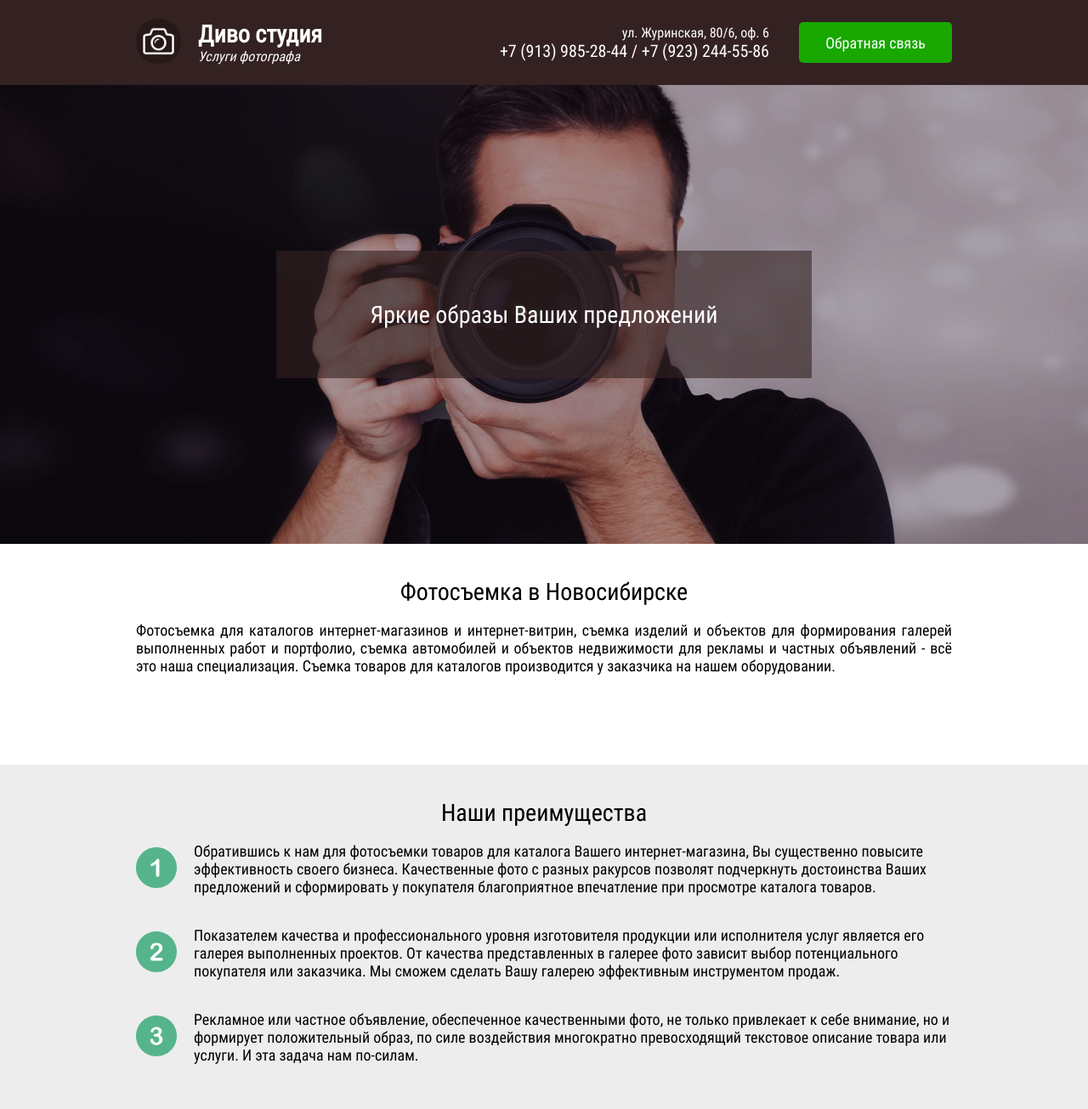
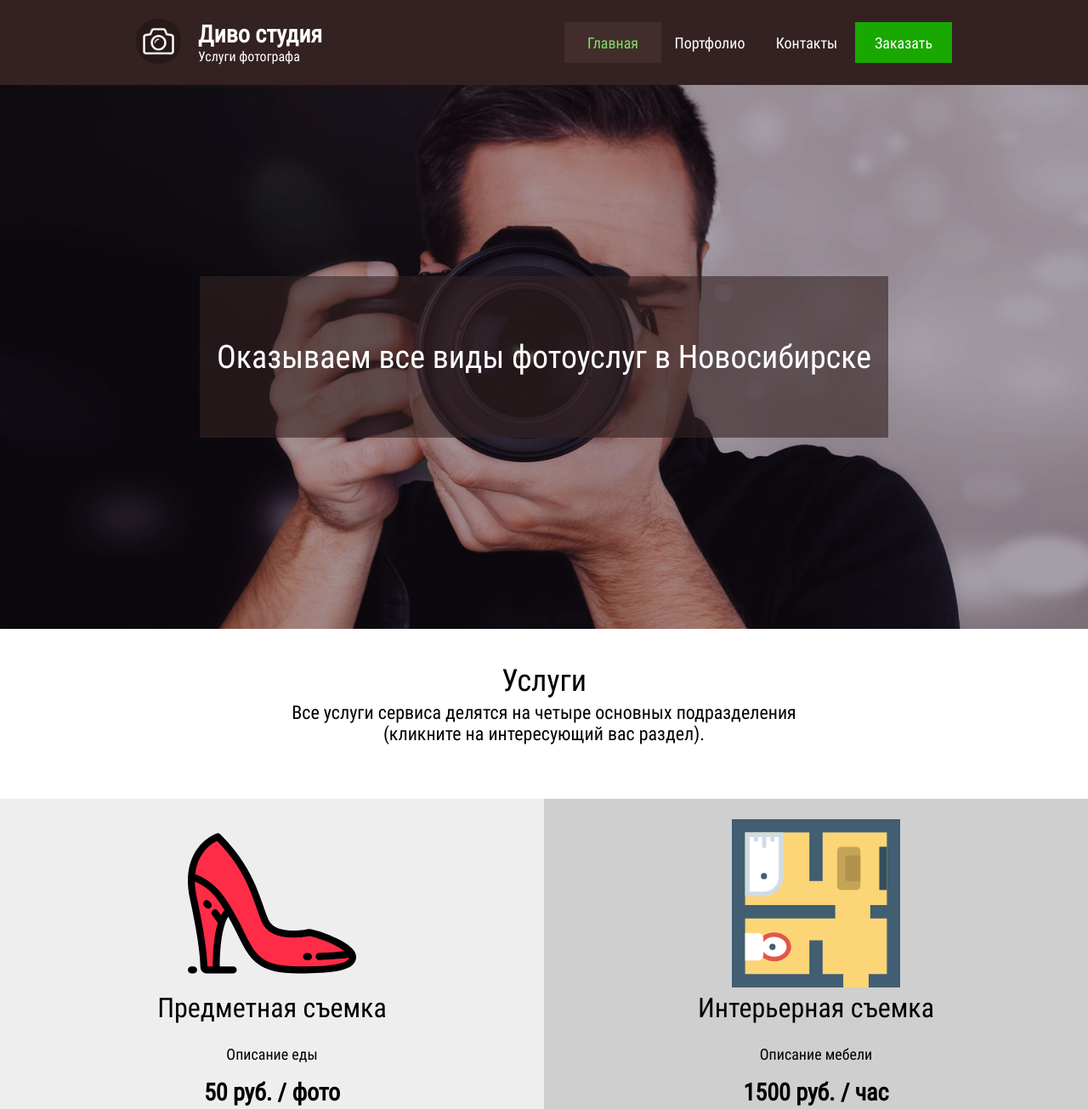
Before and after one commit to galynskyy/studiodivo-site, a website: page src/index.html in a window 1280 px wide. Shown: the top 1305 px of the page at 85% size. Drawn offline with nearby package versions, Linux system fonts and the light colour scheme; some packages are replaced by stand-ins of ours; files that its build step writes are made by us from their sources; a script that the page names is missing.

Commit message:
add navigation header

```diff
--- a/src/index.html
+++ b/src/index.html
@@ -20,25 +20,32 @@
 							<h1 class="header-company__caption">Услуги фотографа</h1>
 						</div>
 					</div>
-					<div class="header-info">
-						<div class="header-contacts">
-							<h1 class="header-contacts__address">ул. Журинская, 80/6, оф. 6</h1>
-							<h1 class="header-contacts__phone">+7 (913) 985-28-44 / +7 (923) 244-55-86</h1>
-						</div>
-						<div class="header-feedback">
-							<button class="header-feedback__button">Обратная связь</button>
-						</div>
-					</div>
+					<nav class="navigation">
+						<ul class="navigation-list">
+							<li class="navigation-list__item _active">
+								<a class="navigation-list__link _active">Главная</a>
+							</li>
+							<li class="navigation-list__item">
+								<a class="navigation-list__link">Портфолио</a>
+							</li>
+							<li class="navigation-list__item">
+								<a class="navigation-list__link">Контакты</a>
+							</li>
+							<li class="navigation-list__item _order">
+								<a class="navigation-list__link _order">Заказать</a>
+							</li>
+						</ul>
+					</nav>
 				</div>
 			</div>
 
 			<div class="slider">
 				<div class="slider-content">
-					<h1 class="slider-content__text">Яркие образы Ваших предложений</h1>
+					<h1 class="slider-content__text">Оказываем все виды фотоуслуг в Новосибирске</h1>
 				</div>
 			</div>
 
-			<div class="about">
+			<!-- <div class="about">
 				<div class="about-wrapper">
 					<h1 class="about__heading">Фотосъемка в Новосибирске</h1>
 					<p class="about__text">
@@ -49,63 +56,22 @@
 					</p>
 				</div>
 
-			</div>
+			</div> -->
 
-			<div class="advantages">
-				<div class="advantages-wrapper">
-					<h1 class="advantages__heading">Наши преимущества</h1>
-
-					<div class="advantages__list">
-						<div class="advantages__item">
-							<div class="advantages__image">
-								<img class="advantages__icon" src="assets/icons/one.svg"></img>
-							</div>
-							<div class="advantages__content">
-								<p class="advantages__text">
-									Обратившись к нам для фотосъемки товаров для каталога Вашего интернет-магазина,
-									Вы существенно повысите эффективность своего бизнеса.
-									Качественные фото с разных ракурсов позволят подчеркнуть достоинства Ваших предложений
-									и сформировать у покупателя благоприятное впечатление при просмотре каталога товаров.
+			<div class="services">
+				<div class="services-section">
+					<div class="services-wrapper">
+						<h1 class="services__heading">Услуги</h1>
+						<p class="services__caption">
+							Все услуги сервиса делятся на четыре основных подразделения<br />
+							(кликните на интересующий вас раздел).
 						</p>
 					</div>
 				</div>
-						<div class="advantages__item">
-							<div class="advantages__image">
-								<img class="advantages__icon" src="assets/icons/two.svg"></img>
-							</div>
-							<div class="advantages__content">
-								<p class="advantages__text">
-									Показателем качества и профессионального уровня изготовителя продукции
-									или исполнителя услуг является его галерея выполненных проектов.
-									От качества представленных в галерее фото зависит выбор потенциального покупателя или заказчика.
-									Мы сможем сделать Вашу галерею эффективным инструментом продаж.
-								</p>
-							</div>
-						</div>
-						<div class="advantages__item">
-							<div class="advantages__image">
-								<img class="advantages__icon" src="assets/icons/three.svg"></img>
-							</div>
-							<div class="advantages__content">
-								<p class="advantages__text">
-									Рекламное или частное объявление, обеспеченное качественными фото,
-									не только привлекает к себе внимание, но и формирует положительный образ,
-									по силе воздействия многократно превосходящий текстовое описание товара или услуги.
-									И эта задача нам по-силам.
-								</p>
-							</div>
-						</div>
-					</div>
-				</div>
-			</div>
-
-			<div class="services">
-				<div class="services-wrapper">
-					<h1 class="services__heading">Услуги</h1>
 
 				<div class="services__list">
 					<div class="services__item">
-							<img class="services__item__image" src="assets/images/services/subject.jpg"></img>
+						<img class="services__item__image" src="assets/icons/services/shoes.svg"></img>
 						<h1 class="services__item__heading">Предметная съемка</h1>
 
 						<p class="services__item__description">
@@ -115,7 +81,7 @@
 						<h1 class="services__item__price">50 руб. / фото</h1>
 					</div>
 					<div class="services__item">
-							<img class="services__item__image" src="assets/images/services/interior.jpg"></img>
+						<img class="services__item__image" src="assets/icons/services/interior.svg"></img>
 						<h1 class="services__item__heading">Интерьерная съемка</h1>
 
 						<p class="services__item__description">
@@ -124,8 +90,10 @@
 
 						<h1 class="services__item__price">1500 руб. / час</h1>
 					</div>
+				</div>
+				<div class="services__list">
 					<div class="services__item">
-							<img class="services__item__image" src="assets/images/services/realty.jpg"></img>
+						<img class="services__item__image" src="assets/icons/services/apartments.svg"></img>
 						<h1 class="services__item__heading">Съемка недвижимости</h1>
 
 						<p class="services__item__description">
@@ -135,7 +103,7 @@
 						<h1 class="services__item__price">1500 руб. / час</h1>
 					</div>
 					<div class="services__item">
-							<img class="services__item__image" src="assets/images/services/car.jpg"></img>
+						<img class="services__item__image" src="assets/icons/services/car.svg"></img>
 						<h1 class="services__item__heading">Съемка автомобилей</h1>
 						<p class="services__item__description">
 							Описание сумок
@@ -146,7 +114,71 @@
 				</div>
 
 				<h1 class="services__description">Сумма минимального заказа составляет 1500 руб.</h1>
+
+				<a class="services__button" href="#">Все услуги</a>
 			</div>
+
+			<div class="advantages">
+				<div class="advantages-section">
+					<div class="advantages-wrapper">
+						<h1 class="advantages__heading">Наши преимущества</h1>
+						<p class="advantages__caption">
+							Наш опыт и репутация — это самое главное, но есть еще<br />
+							несколько очень важных моментов:
+						</p>
+					</div>
+				</div>
+
+				<ul class="advantages__list">
+					<li class="advantages__item">
+						<div class="advantages__item-wrapper">
+							<div class="advantages__image">
+								<img class="advantages__icon" src="assets/icons/one.svg"></img>
+							</div>
+							<div class="advantages-content">
+								<h1 class="advantages-content__title"></h1>
+								<p class="advantages-content__text">
+									Обратившись к нам для фотосъемки товаров для каталога Вашего интернет-магазина,
+									Вы существенно повысите эффективность своего бизнеса.
+									Качественные фото с разных ракурсов позволят подчеркнуть достоинства Ваших предложений
+									и сформировать у покупателя благоприятное впечатление при просмотре каталога товаров.
+								</p>
+							</div>
+						</div>
+					</li>
+					<li class="advantages__item">
+						<div class="advantages__item-wrapper">
+							<div class="advantages__image">
+								<img class="advantages__icon" src="assets/icons/two.svg"></img>
+							</div>
+							<div class="advantages__content">
+								<h1 class="advantages-content__title"></h1>
+								<p class="advantages-content__text">
+									Показателем качества и профессионального уровня изготовителя продукции
+									или исполнителя услуг является его галерея выполненных проектов.
+									От качества представленных в галерее фото зависит выбор потенциального покупателя или заказчика.
+									Мы сможем сделать Вашу галерею эффективным инструментом продаж.
+								</p>
+							</div>
+						</div>
+					</li>
+					<li class="advantages__item">
+						<div class="advantages__item-wrapper">
+							<div class="advantages__image">
+								<img class="advantages__icon" src="assets/icons/three.svg"></img>
+							</div>
+							<div class="advantages__content">
+								<h1 class="advantages-content__title"></h1>
+								<p class="advantages-content__text">
+									Рекламное или частное объявление, обеспеченное качественными фото,
+									не только привлекает к себе внимание, но и формирует положительный образ,
+									по силе воздействия многократно превосходящий текстовое описание товара или услуги.
+									И эта задача нам по-силам.
+								</p>
+							</div>
+						</div>
+					</li>
+				</ul>
 			</div>
 
 			<div class="portfolio">
--- a/src/styles/default.css
+++ b/src/styles/default.css
@@ -37,58 +37,68 @@ html, body, h1 {
 	border-radius: 25px;
 }
 
-.header-info {
-	display: flex;
-	flex-direction: row;
-	align-items: center;
-	text-align: right;
-}
-
-.header-contacts {
-	margin: 0 35px 0 0;
-}
-
 .header-company__name {
 	font: bold 28px "RobotoCondensed-Regular", sans-serif;
 	color: #fff;
 }
 
 .header-company__caption {
-	font: italic 16px "RobotoCondensed-Regular", sans-serif;
-	color: #fff;
-}
-
-.header-contacts__phone {
-	font: 20px "RobotoCondensed-Regular", sans-serif;
-	color: #fff;
-}
-
-.header-contacts__address {
 	font: 16px "RobotoCondensed-Regular", sans-serif;
 	color: #fff;
 }
 
-.header-feedback__button {
-	background: #18a800;
-	outline: 0;
-	border: none;
-	border-radius: 5px;
-	min-height: 48px;
-	min-width: 180px;
-	font: 18px "RobotoCondensed-Regular", sans-serif;
-	color: #fff;
-	cursor: pointer;
+.navigation {
+	display: flex;
+	flex-direction: row;
 }
 
-.header-feedback__button:hover {
-	background: #fff;
-	border: 2px solid #18a800;
-	color: #18a800;
+.navigation-list {
+	list-style: none;
+	font-size: 0;
+}
+
+.navigation-list__item {
+	display: inline-flex;
+	align-items: center;
+	justify-content: center;
+	min-height: 48px;
+	min-width: 98px;
+	cursor: pointer;
+	padding: 0 8px;
+}
+
+.navigation-list__item:hover {
+	background: #432c2c;
+}
+
+.navigation-list__item._active {
+	background: #432c2c;
+}
+
+.navigation-list__link {
+	color: #fff;
+	font: 18px "RobotoCondensed-Regular", sans-serif;
+}
+
+.navigation-list__link._active {
+	color: #80df68;
+}
+
+.navigation-list__item._order {
+	background: #18a800;
+}
+
+.navigation-list__item._order:hover {
+	background: #432c2c;
+}
+
+.navigation-list__item._order:hover .navigation-list__link._order {
+	color: #80df68;
 }
 
 .slider {
 	display: flex;
-	min-height: 540px;
+	min-height: 640px;
 	background: url("../assets/images/header/main.jpg") center/cover no-repeat;
 }
 
@@ -96,31 +106,39 @@ html, body, h1 {
 	display: flex;
 	min-height: 150px;
 	min-width: 630px;
+	padding: 20px;
 	margin: auto;
 	background: rgba(52, 34, 34, 0.6);
 }
 
 .slider-content__text {
 	margin: auto;
-	font: 28px "RobotoCondensed-Regular", sans-serif;
+	font: 38px "RobotoCondensed-Regular", sans-serif;
 	color: #fff;
 }
 
 .services {
-	display: flex;
+/*	display: flex;
 	min-height: 240px;
-	background: #dedede;
+	background: #dedede;*/
 	text-align: center;
+	border-bottom: 1px solid #e6e6e6;
 }
 
 .services-wrapper {
-	max-width: 960px;
-	min-height: 180px;
+	max-width: 1280px;
+	min-height: 120px;
 	margin: 40px auto;
 }
 
 .services__heading {
-	font: 28px "RobotoCondensed-Regular", sans-serif;
+	font: 36px "RobotoCondensed-Regular", sans-serif;
+	color: #000;
+	margin: 0 0 4px;
+}
+
+.services__caption {
+	font: 22px "RobotoCondensed-Regular", sans-serif;
 	color: #000;
 	margin: 0 0 20px 0;
 }
@@ -128,12 +146,11 @@ html, body, h1 {
 .services__description {
 	font: 22px "RobotoCondensed-Regular", sans-serif;
 	color: #000;
-	margin: 40px 0 0 0;
+	margin: 40px 0 10px 0;
 }
 
 .services__list {
 	display: flex;
-	margin: 0 0 20px 0;
 }
 
 .services__list:last-child {
@@ -142,12 +159,25 @@ html, body, h1 {
 
 .services__item {
 	flex: 1;
-	min-height: 80px;
-	max-width: 306px;
-	background: #fff;
-	margin: 0 20px 0 0;
 	font-size: 0;
-	padding: 0;
+	padding: 24px;
+	cursor: pointer;
+}
+
+.services__list:nth-child(2n+1) .services__item:nth-child(2n+1) {
+	background: #cfcfcf;
+}
+
+.services__list:nth-child(2n+1) .services__item:nth-child(2n) {
+	background: #eeeeee;
+}
+
+.services__list:nth-child(2n) .services__item:nth-child(2n+1) {
+	background: #eeeeee;
+}
+
+.services__list:nth-child(2n) .services__item:nth-child(2n) {
+	background: #cfcfcf;
 }
 
 .services__item:last-child {
@@ -155,11 +185,11 @@ html, body, h1 {
 }
 
 .services__item__heading {
-	font: 28px "RobotoCondensed-Regular", sans-serif;
-	color: #fff;
+	font: 32px "RobotoCondensed-Regular", sans-serif;
+	color: #000;
 	margin: 0 0 20px 0;
 	padding: 5px;
-	background: rgba(63, 157, 37, 1);
+	/*background: rgba(63, 157, 37, 1);*/
 }
 
 .services__item__price {
@@ -171,36 +201,82 @@ html, body, h1 {
 .services__item__description {
 	font: 18px "RobotoCondensed-Regular", sans-serif;
 	color: #000;
-	display: none;
 }
 
 .services__item__image {
-	width: 100%;
-	height: 200px;
+	max-width: 198px;
+	max-height: 198px;
+}
+
+.services__button {
+	display: inline-flex;
+	justify-content: center;
+	align-items: center;
+	background: #18a800;
+	outline: 0;
+	border: 2px solid #18a800;
+	min-height: 38px;
+	min-width: 136px;
+	font: 16px "RobotoCondensed-Regular", sans-serif;
+	color: #fff;
+	cursor: pointer;
+	text-decoration: none;
+	margin: 0 0 20px;
+}
+
+.services__button:hover {
+	background: #fff;
+	border: 2px solid #18a800;
+	color: #18a800;
 }
 
 .advantages {
-	display: flex;
-	min-height: 240px;
-	background: #ededed;
 	text-align: center;
+	border-bottom: 1px solid #e6e6e6;
+}
+
+.advantages-section {
+	border-bottom: 1px solid #e6e6e6;
 }
 
 .advantages-wrapper {
+	max-width: 1280px;
+	margin: 40px auto;
+}
+
+.advantages__list {
+	margin: 0;
+	padding: 0;
+	font-size: 0;
+}
+
+.advantages__item-wrapper {
 	max-width: 960px;
 	min-height: 180px;
 	margin: 40px auto;
 }
 
 .advantages__heading {
-	font: 28px "RobotoCondensed-Regular", sans-serif;
+	font: 36px "RobotoCondensed-Regular", sans-serif;
 	color: #000;
+	margin: 0 0 4px;
+}
+
+.advantages__caption {
+	font: 22px "RobotoCondensed-Regular", sans-serif;
+	color: #000;
+	margin: 0 0 20px 0;
 }
 
 .advantages__item {
 	display: flex;
 	align-items: center;
 	text-align: left;
+	border-bottom: 1px solid #e6e6e6;
+}
+
+.advantages__item:last-child {
+	border: none;
 }
 
 .advantages__image {
@@ -212,7 +288,7 @@ html, body, h1 {
 	width: 48px;
 }
 
-.advantages__text {
+.advantages-content__text {
 	font: 18px "RobotoCondensed-Regular", sans-serif;
 	color: #000;
 }
--- a/src/styles/fonts.css
+++ b/src/styles/fonts.css
@@ -4,3 +4,38 @@
 	font-weight: normal;
 	font-style: normal;
 }
+
+@font-face {
+	font-family: "RobotoCondensed-LightItalic";
+	src: url("../fonts/RobotoCondensed-LightItalic.ttf");
+	font-weight: normal;
+	font-style: normal;
+}
+
+@font-face {
+	font-family: "RobotoCondensed-Light";
+	src: url("../fonts/RobotoCondensed-Light.ttf");
+	font-weight: normal;
+	font-style: normal;
+}
+
+@font-face {
+	font-family: "RobotoCondensed-Italic";
+	src: url("../fonts/RobotoCondensed-Italic.ttf");
+	font-weight: normal;
+	font-style: normal;
+}
+
+@font-face {
+	font-family: "RobotoCondensed-BoldItalic";
+	src: url("../fonts/RobotoCondensed-BoldItalic.ttf");
+	font-weight: normal;
+	font-style: normal;
+}
+
+@font-face {
+	font-family: "RobotoCondensed-Bold";
+	src: url("../fonts/RobotoCondensed-Bold.ttf");
+	font-weight: normal;
+	font-style: normal;
+}
```
Also changed, not shown: src/assets/icons/services/apartments.svg (added), src/assets/icons/services/car.svg (added), src/assets/icons/services/interior.svg (added), src/assets/icons/services/shoes.svg (added), src/fonts/RobotoCondensed-Bold.ttf (added), src/fonts/RobotoCondensed-BoldItalic.ttf (added), src/fonts/RobotoCondensed-Italic.ttf (added), src/fonts/RobotoCondensed-Light.ttf (added), src/fonts/RobotoCondensed-LightItalic.ttf (added). Lines whose indentation alone changed are shown as unchanged.
